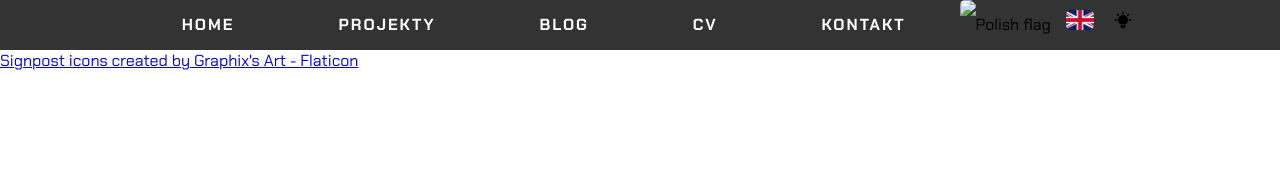
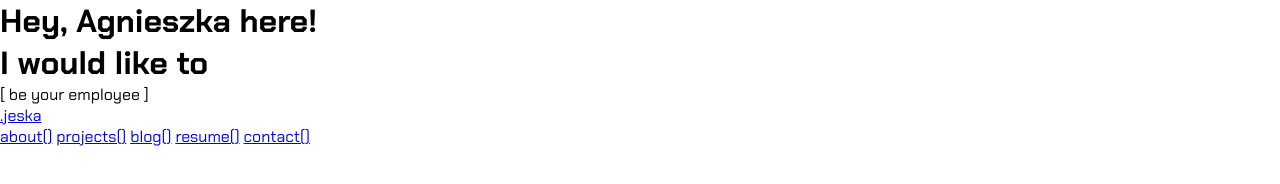
Before and after one commit to AgnieszkaJezierska/one-page-website-portfolio, a plain HTML site: page index.html in a window 1280 px wide. Drawn offline with Linux system fonts and the light colour scheme.

Commit message:
Edit header and nav in html + clean .css

```diff
--- a/index.html
+++ b/index.html
@@ -3,9 +3,9 @@
 
 <head>
     <meta charset="UTF-8">
-    <meta name="description" content="Opis co ma się pojawić w wyszukiwaniu google.">
+    <meta name="description" content="Opis co ma się pojawić w wyszukiwaniu google."> <!-- TODO -->
     <meta name="keywords"
-        content="IT, programowanie, programming, junior, CV, junior developer, junior web developer, frontend, backend, front-end, back-end, fullstack, javascript, HTML, CSS, portfolio, wizytówka, code, coding, pisanie kodu, 2023">
+        content="IT, programowanie, programming, junior, beginner, CV, resume, junior developer, junior web developer, frontend, backend, front-end, back-end, fullstack, javascript, HTML, CSS, portfolio, wizytówka, code, coding, pisanie kodu, lookingforjob, job, work, looking, 2023">
     <meta http-equiv="X-UA-Compatible" content="IE=edge">
     <meta name="viewport" content="width=device-width, initial-scale=1.0">
     <!--icon-->
@@ -22,23 +22,30 @@
 </head>
 
 <body>
+    <!-- w headerze zrobić wybór języków? czy tylko ang -->
+    <!--TODO zrobić aby jedna flaga się wyszarzała, kiedy druga jest aktywna adekwatnie do włączonego jezyka strony -->
+
     <header>
-        <div class="header-news"></div>
-        <div class="header-main"></div>
+        <div class="hero-side"></div> <!-- hero-side ma się schować i zakładka do ponownego otwarcia ma byc sticky -->
+        <div class="hero-img" id="home">
+            <div class="hero-text">
+                <h1>Hey, Agnieszka here! <br>I would like to</h1>
+                <p class="hero-text-move"> [ be your employee ]</p> <!-- start as Frontend Developer, be Fullstack Developer, create breathtaking websites, share -->
+            </div>
+            <div class="hero-shadow"></div>
+        </div>
     </header>
     <nav class="nav">
-        <ul>
-            <li class="nav-item"><a href="#">home</a></li>
-            <li class="nav-item"><a href="#">projekty</a></li>
-            <li class="nav-item"><a href="#">blog</a></li>
-            <li class="nav-item"><a href="#">cv</a></li>
-            <li class="nav-item"><a href="#">kontakt</a></li>
-            <!--TODO zrobić aby jedna flaga się wyszarzała, kiedy druga jest aktywna adekwatnie do włączonego jezyka strony -->
-            <li class="nav-item"><img src="./img/menu/poland-flag-icon.png" alt="Polish flag"><img src="./img/menu/united-kingdom-flag-icon.png" alt="United Kingdom flag">
-            </li>
-            <!--TODO wymyśleć jak wizualnie ma się to prezentować - żarówka on/off? switch on/off? inaczej?-->
-            <li class="nav-item"><img src="./img/menu/bulb-filled.png" alt="Light mode"></li>
-        </ul>
+        <a class="nav-brand" href="#home">.jeska</a>
+        <div class="nav-links">
+            <a class="nav-link" href="#about">about()</a>
+            <a class="nav-link" href="#portfolio">projects()</a>
+            <a class="nav-link" href="#">blog()</a>
+            <a class="nav-link" href="#">resume()</a>
+            <a class="nav-link" href="#contact">contact()</a>
+            <!--TODO wymyśleć jak wizualnie ma się to prezentować - żarówka on/off? toggle on/off? inaczej?-->
+
+        </div>
     </nav>
     <section class="about-me">
 
@@ -53,8 +60,7 @@
 
     </section>
     <footer>
-        <a href="https://www.flaticon.com/free-icons/signpost" title="signpost icons">Signpost icons created by
-            Graphix's Art - Flaticon</a>
+
     </footer>
 </body>
 
--- a/style.css
+++ b/style.css
@@ -7,36 +7,3 @@
 body {
 	font-family: 'Chakra Petch', sans-serif;
 }
-
-.nav {
-	height: 50px;
-	background-color: #333;
-	text-align: center;
-	line-height: 50px;
-	font-style: 0; /*usuwam domyslne przerwy pomiedzy li*/
-}
-
-.nav-item {
-	display:inline-block;
-}
-
-.nav-item a {
-	padding: 0 50px;
-	color: #fff;
-	text-decoration: none;
-	text-transform: uppercase;
-	font-weight: bold;
-	font-style: 16px; /*usuwam domyslne przerwy pomiedzy li*/
-	letter-spacing: 2px;
-	transition: color 0.3s;
-}
-
-.nav-item img {
-margin-right: 15px;
-height: 20px;
-border-radius: 5px;
-}
-
-.nav-item a:hover {
-	color: #0086f3;
-}
```
